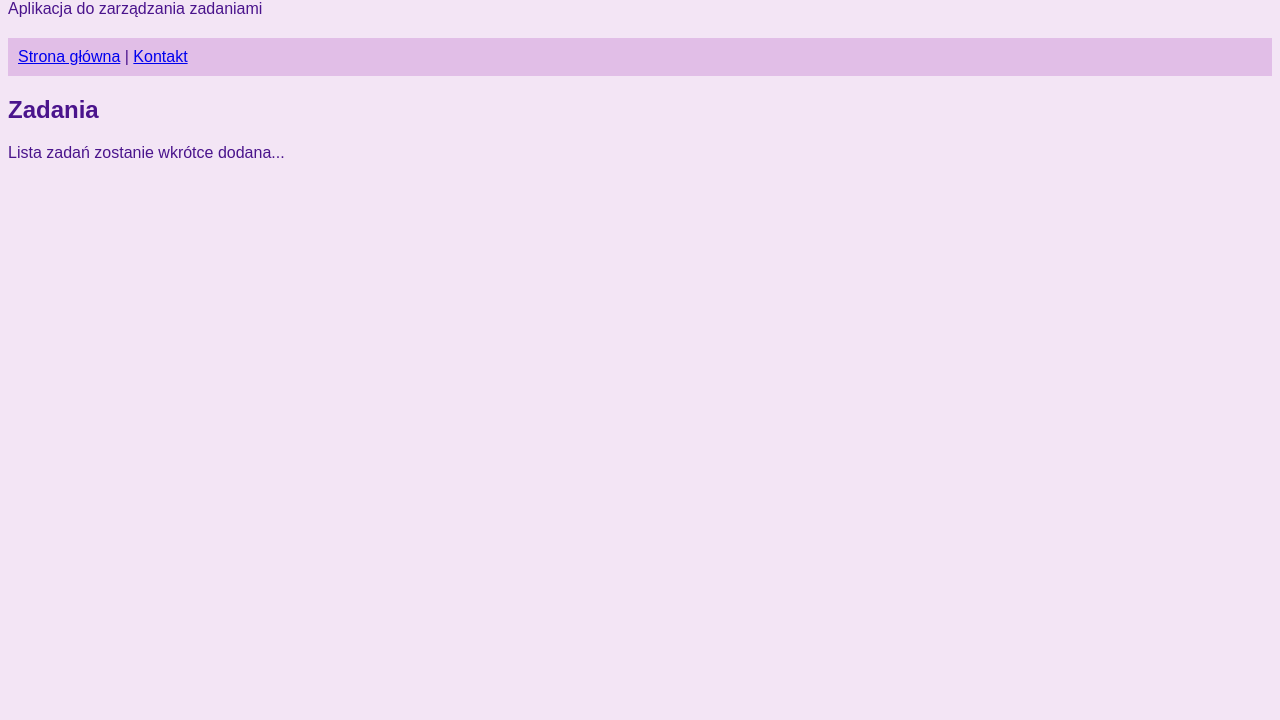
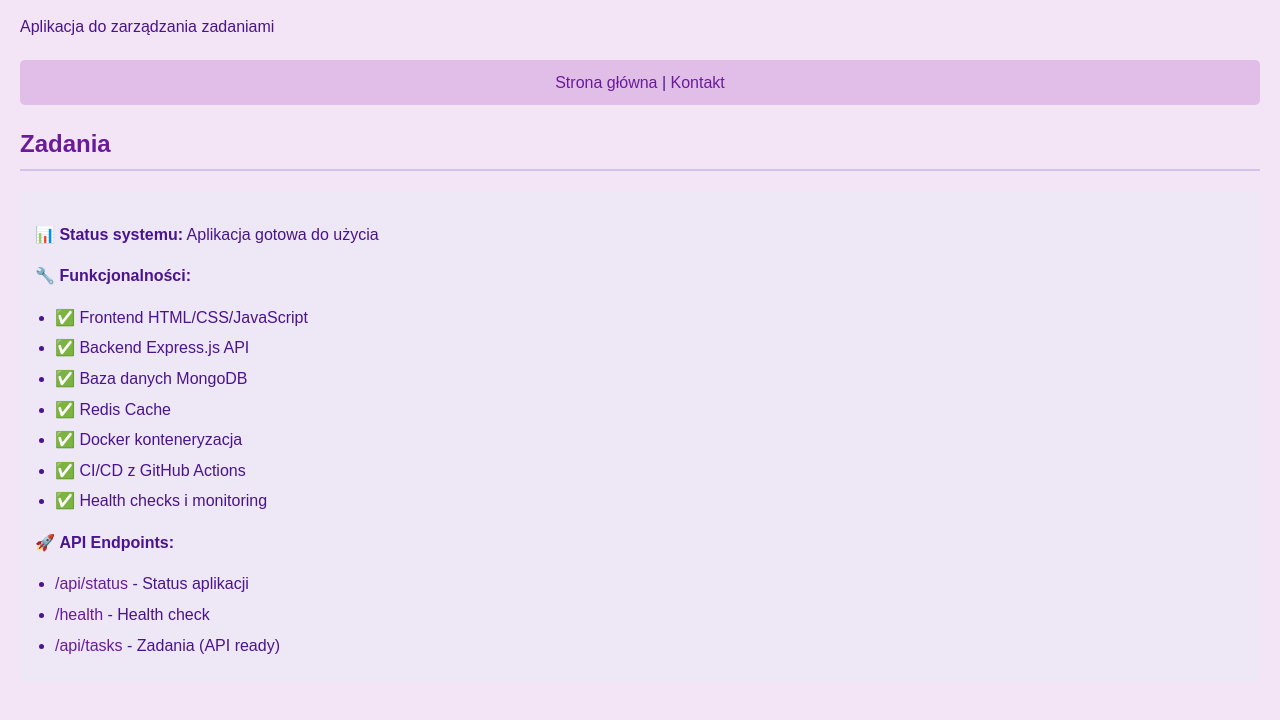
Before and after one commit to Michal22git/task-manager-studia, a website: page index.html in a window 1280 px wide. Shown: the part 80-800 px from the top of the page. Drawn offline with Linux system fonts and the light colour scheme.

Commit message:
Ulepszenie frontend - dodano profesjonalne info o systemie i API endpoints

```diff
--- a/index.html
+++ b/index.html
@@ -15,7 +15,25 @@
     </nav>
     <div id="tasks">
         <h2>Zadania</h2>
-        <p>Lista zadań zostanie wkrótce dodana...</p>
+        <div id="task-stats">
+            <p>📊 <strong>Status systemu:</strong> Aplikacja gotowa do użycia</p>
+            <p>🔧 <strong>Funkcjonalności:</strong></p>
+            <ul>
+                <li>✅ Frontend HTML/CSS/JavaScript</li>
+                <li>✅ Backend Express.js API</li>
+                <li>✅ Baza danych MongoDB</li>
+                <li>✅ Redis Cache</li>
+                <li>✅ Docker konteneryzacja</li>
+                <li>✅ CI/CD z GitHub Actions</li>
+                <li>✅ Health checks i monitoring</li>
+            </ul>
+            <p>🚀 <strong>API Endpoints:</strong></p>
+            <ul>
+                <li><a href="/api/status" target="_blank">/api/status</a> - Status aplikacji</li>
+                <li><a href="/health" target="_blank">/health</a> - Health check</li>
+                <li><a href="/api/tasks" target="_blank">/api/tasks</a> - Zadania (API ready)</li>
+            </ul>
+        </div>
     </div>
     <script src="frontend/app.js"></script>
 </body>
--- a/style.css
+++ b/style.css
@@ -2,6 +2,8 @@ body {
     background-color: #f3e5f5;
     color: #4a148c;
     font-family: Arial, sans-serif;
+    line-height: 1.6;
+    margin: 20px;
 }
 
 h1 {
@@ -9,8 +11,41 @@ h1 {
     text-align: center;
 }
 
+h2 {
+    color: #6a1b9a;
+    border-bottom: 2px solid #d1c4e9;
+    padding-bottom: 5px;
+}
+
 nav {
     margin: 20px 0;
     padding: 10px;
     background-color: #e1bee7;
+    text-align: center;
+    border-radius: 5px;
 }
+
+#task-stats {
+    background-color: #ede7f6;
+    padding: 15px;
+    border-radius: 8px;
+    margin: 10px 0;
+}
+
+#task-stats ul {
+    margin: 10px 0;
+    padding-left: 20px;
+}
+
+#task-stats li {
+    margin: 5px 0;
+}
+
+a {
+    color: #6a1b9a;
+    text-decoration: none;
+}
+
+a:hover {
+    text-decoration: underline;
+}
```
